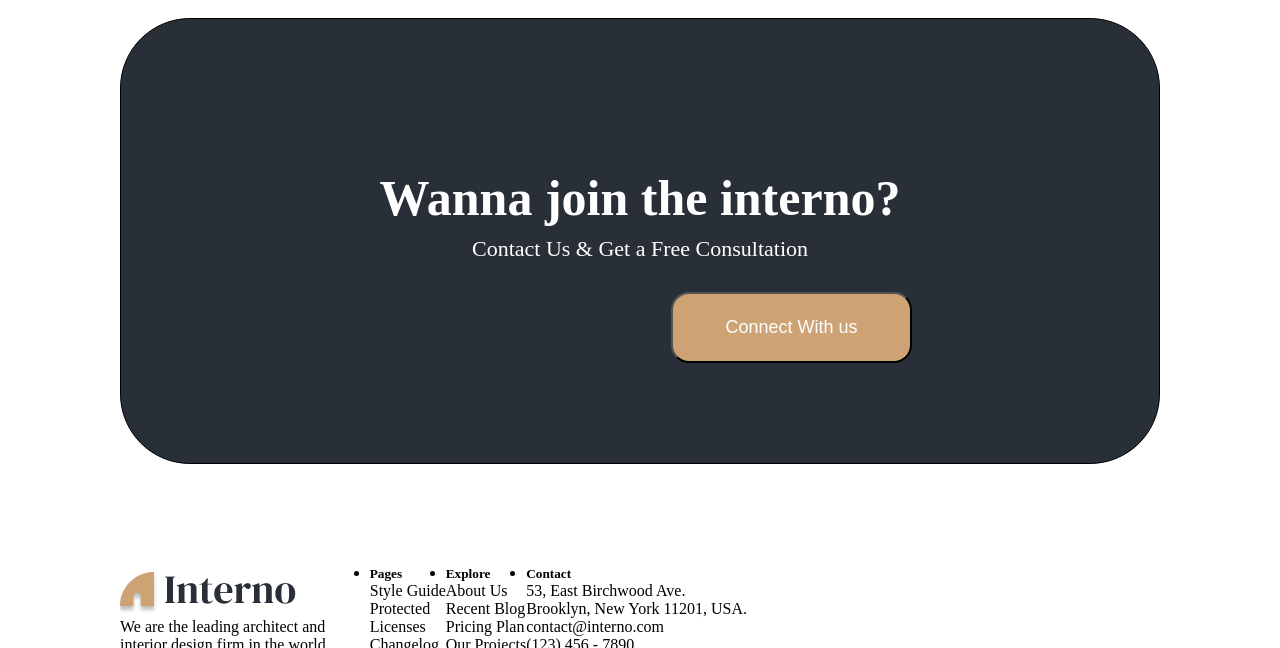
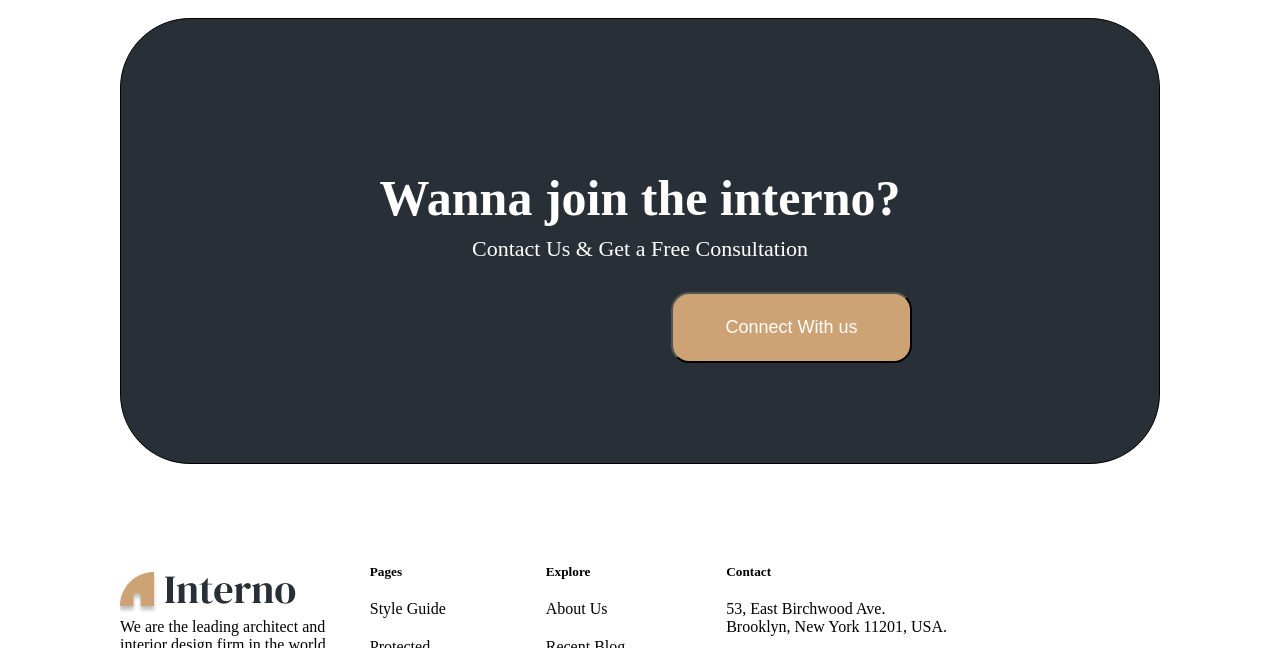
Before and after one commit to vikaolivinskaa/diploma_2, a plain HTML site: page index.html in a window 1280 px wide. Shown: the part 9079-9727 px from the top of the page. Drawn offline with Linux system fonts and the light colour scheme.

Commit message:
add changes

```diff
--- a/style.css
+++ b/style.css
@@ -261,8 +261,20 @@ h1 {
   display: flex;
   margin-left: 120px;
 }
+.footer-left{
+
+}
+.info-h{
+  padding-bottom: 20px;
+}
+.info-p{
+  padding-bottom: 20px;
+}
 .footer-ul{
   display: flex;
+  gap: 100px;
+  list-style: none;
+
 }
 .network-logo {
 
```
